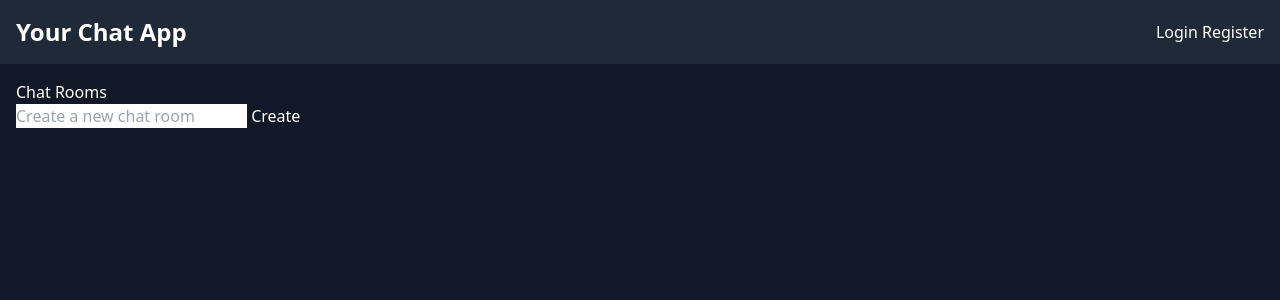
After one commit to georgijspi/FlaskRTC, a Flask app: template templates/chat_rooms.html in a window 1280 px wide. The commit adds this page. Shown: the top 300 px of the page. Run offline with Flask 3, Linux system fonts and the light colour scheme; the template is opened without the code that fills it: values that come from a table or form of the project are taken from there, others are empty.

Commit message:
Not sure what this is, but it was an attempt at creating a Flask RTC chat with chatrooms and dms.

```diff
--- a/app.py
+++ b/app.py
@@ -2,25 +2,46 @@ from flask import Flask, flash, render_template, request, redirect, url_for, jso
 from flask_socketio import SocketIO
 from flask_wtf import CSRFProtect
 from flask_bcrypt import Bcrypt
-from forms import RegistrationForm
 from flask_login import LoginManager, login_user, logout_user, login_required, current_user
-from flask_socketio import SocketIO, emit, join_room
-from  werkzeug.utils import secure_filename
-from rtc_forms import SendMessageForm
-from models import User, Message, ChatRoom, ChatRoomUser, Session
+from flask_socketio import emit, join_room
+from flask_sqlalchemy import SQLAlchemy  # Import SQLAlchemy
+
+from werkzeug.utils import secure_filename
+from sqlalchemy import create_engine  # Import create_engine
+
+from forms import  RegistrationForm, ChatRoomForm
+from models import User
+from sqlalchemy.ext.declarative import declarative_base
+
+
 import os
-# from models import User
-# from routes import
-# import routes
+from sqlalchemy.orm import sessionmaker
 
+
+
+# Define the engine
+engine = create_engine('sqlite:///my_chat_app.db')
+
+
+Base = declarative_base()
+
+
+# Define the Session
+Session = sessionmaker(bind=engine)
+
+# Initialize the Flask application
 app = Flask(__name__, static_url_path='/static')
 uploads_dir = os.path.join(app.static_folder, 'uploads')
 os.makedirs(uploads_dir, exist_ok=True)
-csrf = CSRFProtect(app)  # CSRF token
-bcrypt = Bcrypt(app) # password encryption
 
+csrf = CSRFProtect(app)
+bcrypt = Bcrypt(app)
+app.config['SECRET_KEY'] = 'your_secret_key'
+app.config['SQLALCHEMY_DATABASE_URI'] = 'sqlite:///my_chat_app.db'
+app.config['SQLALCHEMY_TRACK_MODIFICATIONS'] = False  # Disable modification tracking
 
-app.config['SECRET_KEY'] = 'your_secret_key'
+db = SQLAlchemy(app)  # Initialize SQLAlchemy
+
 login_manager = LoginManager()
 login_manager.init_app(app)
 login_manager.login_view = "login"
@@ -33,7 +54,6 @@ def load_user(user_id):
         return session.query(User).get(int(user_id))
 
 @app.route('/')
-@login_required
 def index():
     return render_template('index.html')
 
@@ -76,11 +96,7 @@ def register():
 
 @app.route('/login', methods=['GET', 'POST'])
 def login():
-
-    # Forget anu user_id
-    # session.clear()
-
-    form = RegistrationForm(request.form)  # Create an instance of the RegistrationForm
+    form = RegistrationForm(request.form)
     if request.method == 'POST':
         username = request.form.get('username')
         # Validate user login (you may need to modify this)
@@ -90,13 +106,7 @@ def login():
                 if user:
                     login_user(user)
                     return redirect(url_for('index'))
-    return render_template('login.html', form=form)  # Pass the form to the template context
-
-# Placeholder, not used for now
-@socketio.on('message')
-@login_required
-def handle_message(data):
-    emit('message', data, broadcast=True)
+    return render_template('login.html', form=form)
 
 @app.route('/logout')
 @login_required
@@ -104,52 +114,67 @@ def logout():
     logout_user()
     return redirect(url_for('login'))
 
-# RTC funcionality/routes
+
 @app.route('/chat_rooms', methods=['GET', 'POST'])
 @login_required
 def chat_rooms():
-    # Create or list chat rooms
-    if request.method == 'POST':
-        room_name = request.form.get('room_name')
-        if room_name:
-            chat_room = ChatRoom(name=room_name)
-            chat_room.users.append(current_user)
-            with Session() as session:
-                session.add(chat_room)
-                session.commit()
-    chat_rooms = current_user.chat_rooms
-    return render_template('chat_rooms.html', chat_rooms=chat_rooms)
+    form = ChatRoomForm()
 
-@app.route('/chat_rooms/<int:room_id>', methods=['GET', 'POST'])
-@login_required
-def chat_room(room_id):
-    # Join a chat room and send messages
-    chat_room = ChatRoom.query.get(room_id)
-    if chat_room and current_user in chat_room.users:
-        form = SendMessageForm()
-        if form.validate_on_submit():
-            content = form.content.data
-            message = Message(content=content, sender=current_user, chat_room=chat_room)
-            with Session() as session:
-                session.add(message)
-                session.commit()
-            emit('message', {'user_id': current_user.id, 'content': content}, room=room_id)
-        messages = chat_room.messages
-        return render_template('chat_room.html', chat_room=chat_room, messages=messages, form=form)
-    return redirect(url_for('chat_rooms'))
+    if form.validate_on_submit():
+        # Handle chat room creation
+        room_name = form.room_name.data
+        visibility = form.visibility.data
+
+        # Create a new chat room
+        chat_room = ChatRoom(name=room_name, visibility=visibility)
+        db.session.add(chat_room)
+        chat_room.users.append(current_user)
+        db.session.commit()
+
+        flash('Chat room created successfully!', 'success')
+
+    chat_rooms = ChatRoom.query.all()
+    return render_template('chat_rooms.html', form=form, chat_rooms=chat_rooms)
 
 @app.route('/join_chat_room/<int:room_id>', methods=['POST'])
 @login_required
 def join_chat_room(room_id):
-    # Join a chat room
     chat_room = ChatRoom.query.get(room_id)
-    if chat_room and current_user not in chat_room.users:
-        chat_room.users.append(current_user)
-        with Session() as session:
-            session.commit()
-        join_room(room_id)
-        return jsonify({'status': 'success'})
-    return jsonify({'status': 'error'})
+
+    if chat_room:
+        if current_user not in chat_room.users:
+            chat_room.users.append(current_user)
+            db.session.commit()
+            join_room(str(room_id))
+            return jsonify({'status': 'success'})
+        else:
+            return jsonify({'status': 'error', 'message': 'You are already in this chat room.'})
+    else:
+        return jsonify({'status': 'error', 'message': 'Chat room not found.'})
+
+@app.route('/chat_room/<int:room_id>', methods=['GET', 'POST'])
+@login_required
+def chat_room(room_id):
+    chat_room = ChatRoom.query.get(room_id)
+    if not chat_room:
+        flash('Chat room not found', 'error')
+        return redirect(url_for('chat_rooms'))
+
+    form = SendMessageForm()
+    messages = Message.query.filter_by(chat_room_id=room_id).all()
+
+    if form.validate_on_submit():
+        content = form.content.data
+        message = Message(content=content, sender=current_user, chat_room=chat_room)
+        db.session.add(message)
+        db.session.commit()
+        emit('message', {'user_id': current_user.id, 'content': content}, room=str(room_id))
+
+    return render_template('chat_room.html', chat_room=chat_room, form=form, messages=messages)
+
+Base.metadata.create_all(engine)
+
+Session = sessionmaker(bind=engine)
 
 
 if __name__ == '__main__':
--- a/forms.py
+++ b/forms.py
@@ -1,17 +1,14 @@
 from flask_wtf import FlaskForm
-from flask_wtf.file import FileField, FileAllowed
-from wtforms import StringField, PasswordField, validators, TextAreaField, SubmitField
-from wtforms.validators import DataRequired
+from wtforms import StringField, PasswordField, SubmitField, SelectField
+from wtforms.validators import DataRequired, Length
 
 class RegistrationForm(FlaskForm):
-    username = StringField('Username', [validators.Length(min=4, max=25)])
-    password = PasswordField('Password', [
-        validators.DataRequired(),
-        validators.EqualTo('confirm', message='Passwords must match')
-    ])
-    confirm = PasswordField('Repeat Password')
-    profile_picture = FileField('Profile Picture')
+    username = StringField('Username', validators=[DataRequired(), Length(min=4, max=25)])
+    password = PasswordField('Password', validators=[DataRequired()])
+    confirm_password = PasswordField('Confirm Password', validators=[DataRequired()])
+    submit = SubmitField('Register')
 
-class SendMessageForm(FlaskForm):
-    content = TextAreaField('Message', validators=[DataRequired()])
-    submit = SubmitField('Send')
+class ChatRoomForm(FlaskForm):
+    room_name = StringField('Room Name', validators=[DataRequired()])
+    visibility = SelectField('Visibility', choices=[('public', 'Public'), ('private', 'Private')], validators=[DataRequired()])
+    submit = SubmitField('Create Chat Room')
--- a/templates/base.html
+++ b/templates/base.html
@@ -2,36 +2,36 @@
 <html lang="en">
 <head>
     <meta charset="UTF-8">
-    <title>Matrix Chat</title>
+    <meta name="viewport" content="width=device-width, initial-scale=1.0">
+    <title>Your Chat App</title>
     <link rel="stylesheet" href="https://cdn.jsdelivr.net/npm/tailwindcss@2.2.7/dist/tailwind.min.css">
-    <link rel="stylesheet" href="{{ url_for('static', filename='style.css') }}">
+    <!-- Add any additional CSS or JS imports here -->
 </head>
-<body class="bg-black text-green-300">
-    <nav class="bg-black text-green-300 p-4">
+<body class="bg-gray-900 text-white font-sans">
+    <!-- Navbar -->
+    <nav class="bg-gray-800 p-4">
         <div class="container mx-auto flex justify-between items-center">
-            <h1 class="text-2xl">Flask RTC</h1>
-            {% if current_user.is_authenticated %}
-            <!-- Within the navigation bar, right after checking if current_user is authenticated -->
-            <div class="flex items-center">
-                {% if current_user.profile_picture %}
-                    <img src="{{ url_for('static', filename=current_user.profile_picture[7:]) }}" alt="Profile Picture" class="w-10 h-10 rounded-full mr-2">
+            <a href="{{ url_for('index') }}" class="text-2xl font-semibold hover:underline">Your Chat App</a>
+            <div>
+                {% if current_user.is_authenticated %}
+                    <div class="flex items-center space-x-4">
+                        <span>Welcome, {{ current_user.username }}</span>
+                        <img src="{{ url_for('static', filename=current_user.profile_picture) }}" class="w-10 h-10 rounded-full" alt="Profile Picture">
+                        <a href="{{ url_for('logout') }}" class="hover:underline">Logout</a>
+                    </div>
                 {% else %}
-                    <!-- Placeholder image when profile picture is not found -->
-                    <img src="{{ url_for('static', filename='placeholder_pfp.png') }}" alt="Profile Picture" class="w-10 h-10 rounded-full mr-2">
+                    <a href="{{ url_for('login') }}" class="hover:underline">Login</a>
+                    <a href="{{ url_for('register') }}" class="hover:underline">Register</a>
                 {% endif %}
-                <p>Hello, {{ current_user.username }} | <a href="{{ url_for('logout') }}" class="text-gray-400 hover:underline">Logout</a></p>
             </div>
-
-            {% endif %}
         </div>
     </nav>
-    <main class="container mx-auto p-4">
+
+    <!-- Content -->
+    <div class="container mx-auto p-4">
         {% block content %}{% endblock %}
-    </main>
-    <script src="https://cdn.jsdelivr.net/npm/htmx.org@1.6.2/dist/htmx.js"></script>
-    <script src="https://cdnjs.cloudflare.com/ajax/libs/socket.io/4.2.0/socket.io.js"></script>
-    <script type="module">
-        // Your SocketIO and HTMX initialization code
-    </script>
+    </div>
+
+    <!-- Add any additional scripts here -->
 </body>
 </html>
--- /dev/null
+++ b/templates/chat_rooms.html
@@ -0,0 +1,21 @@
+{% extends "base.html" %}
+{% block content %}
+    <h2>Chat Rooms</h2>
+    <form method="post">
+        <div class="form-group">
+            <input type="text" name="room_name" placeholder="Create a new chat room">
+            <button type="submit">Create</button>
+        </div>
+    </form>
+    <ul>
+        {% for chat_room in chat_rooms %}
+            <li>
+                <a href="{{ url_for('chat_room', room_id=chat_room.id) }}">{{ chat_room.name }}</a>
+                {% if current_user not in chat_room.users %}
+                    <button hx-post="{{ url_for('join_chat_room', room_id=chat_room.id) }}">Join</button>
+                {% endif %}
+            </li>
+        {% endfor %}
+    </ul>
+    {{ form.hidden_tag() }}
+{% endblock %}
```
Also changed, not shown: models.py (+12 -42 lines), templates/chat_room.html (added, +15 -0 lines), templates/index.html (+42 -14 lines), instance/my_chat_app.db (added), instance/your_database.db (added), my_chat_app.db (added).
